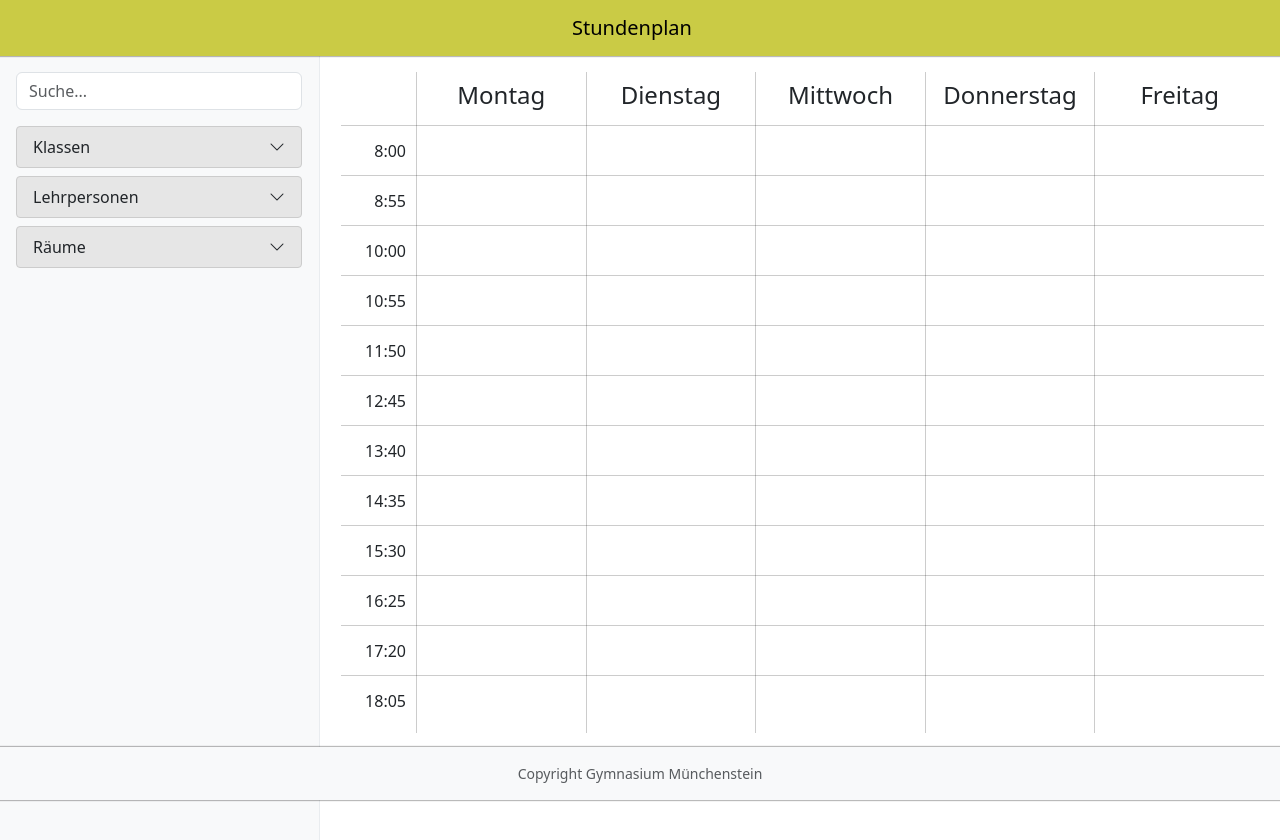
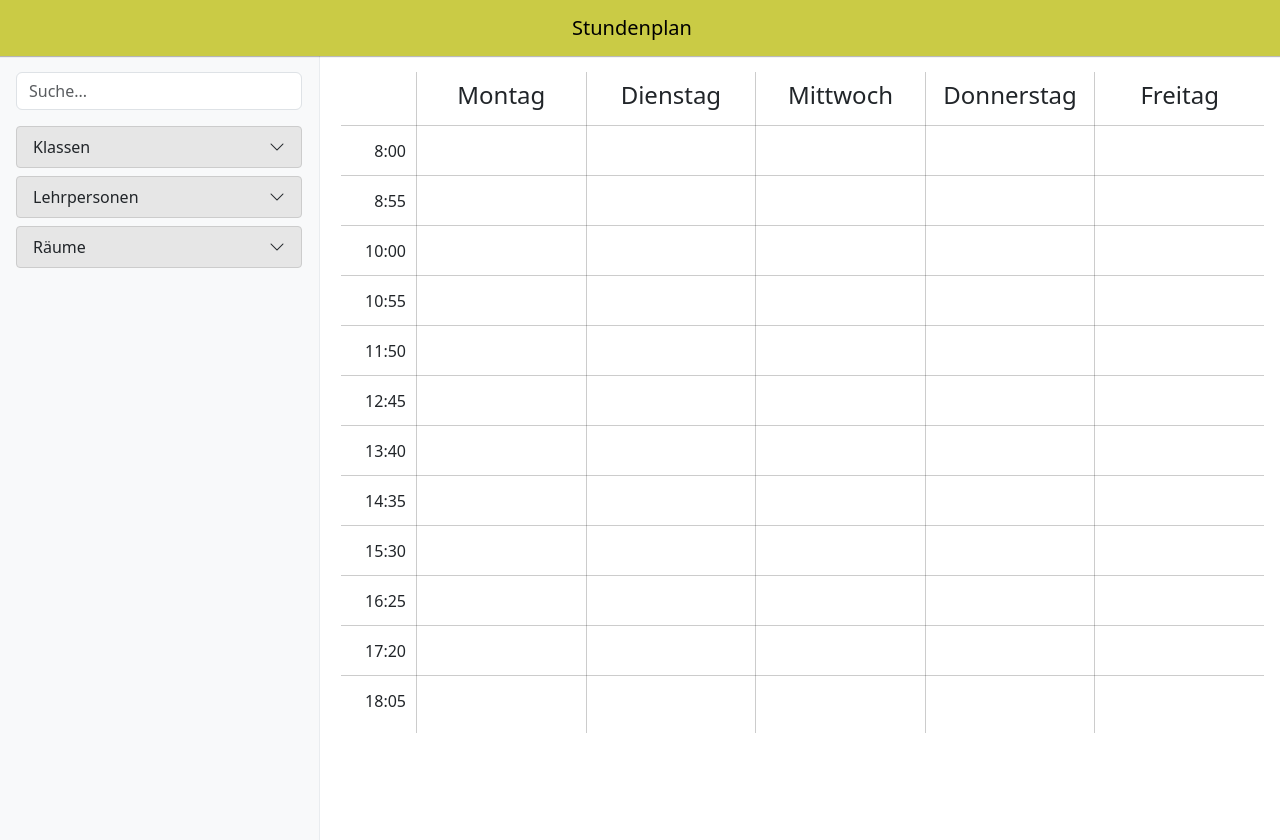
Before and after one commit to gymmuenchenstein/gym-lessons-angular-application, an Angular app: page / in a window 1280 px wide. Shown: the top 840 px of the page. Built offline with nearby package versions, Linux system fonts and the light colour scheme.

Commit message:
deleted footer component

```diff
--- a/src/app/view/components/footer/footer.component.html
+++ /dev/null
@@ -1,7 +0,0 @@
-<nav class="navbar fixed-bottom bg-body-tertiary box-shadow">
-    <div class="container-fluid justify-content-center align-items-center">
-        <div class="py-2 px-3 text-muted small">
-            Copyright Gymnasium Münchenstein
-        </div>
-    </div>
-</nav>
--- a/src/app/view/pages/main/main.component.html
+++ b/src/app/view/pages/main/main.component.html
@@ -8,5 +8,3 @@
         </div>
     </div>
 </div>
-
-<app-footer class="box-shadow"></app-footer>
--- a/src/app/view/pages/main/main.component.ts
+++ b/src/app/view/pages/main/main.component.ts
@@ -3,7 +3,6 @@ import { TimetableComponent } from "../../components/timetable/timetable.compone
 import { NavbarComponent } from "../../components/navbar/navbar.component";
 import { MenuComponent } from "../../components/menu/menu.component";
 import { DetailsComponent } from "../../components/details/details.component";
-import { FooterComponent } from "../../components/footer/footer.component";
 import {NgClass} from "@angular/common";
 
 @Component({
@@ -14,7 +13,6 @@ import {NgClass} from "@angular/common";
         NavbarComponent,
         MenuComponent,
         DetailsComponent,
-        FooterComponent,
         NgClass
     ],
   templateUrl: './main.component.html',
```
Also changed, not shown: src/app/view/components/footer/footer.component.ts (deleted, +0 -12 lines), src/app/view/components/footer/footer.component.scss (deleted).
